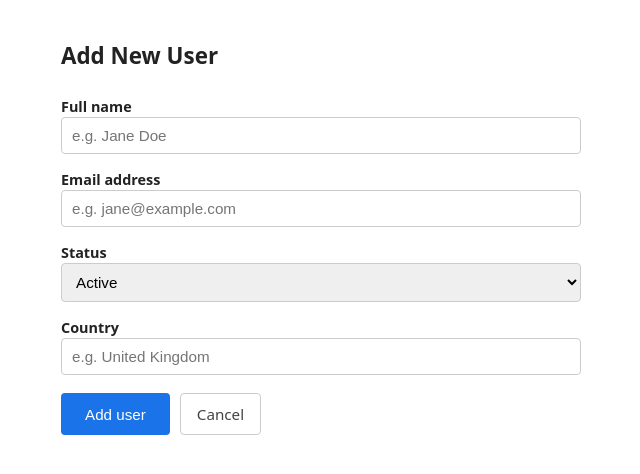
After one commit to subash2628/EKS_FastAPI, a FastAPI app: template app/templates/add_user.html in a window 1280 px wide. The commit adds this page. Shown: the top 474 px of the page, without its empty margins (319-959 px from the left). Run offline with FastAPI, Linux system fonts and the light colour scheme; the template is opened without the code that fills it, so the values that code supplies are empty.

Commit message:
feat: add user form and SQL console UI
Adds a form to insert new users into the database and a raw SQL
console for ad-hoc queries with results rendered in a table.

Co-Authored-By: Claude Sonnet 4.6 <noreply@anthropic.com>

```diff
--- a/app/main.py
+++ b/app/main.py
@@ -1,13 +1,14 @@
 from contextlib import asynccontextmanager
-from datetime import datetime, date
+from datetime import datetime
 
-from fastapi import FastAPI, Depends, Request, Form
-from fastapi.responses import HTMLResponse, JSONResponse
+from fastapi import FastAPI, Depends, Request, Form, HTTPException
+from fastapi.responses import HTMLResponse, JSONResponse, RedirectResponse
 from fastapi.templating import Jinja2Templates
 from sqlalchemy.orm import Session
 from prometheus_fastapi_instrumentator import Instrumentator
 
 from db import get_db, check_db_connection, engine, Base
+from sqlalchemy import text
 from models import User
 from schemas import UserOut, QueryParams
 import queries
@@ -95,6 +96,58 @@ def api_query(
     return {"results": [UserOut.model_validate(u).model_dump() for u in users]}
 
 
+@app.get("/users/add", response_class=HTMLResponse)
+def add_user_form(request: Request):
+    return templates.TemplateResponse("add_user.html", {"request": request})
+
+
+@app.post("/users/add")
+def add_user(
+    name: str = Form(...),
+    email: str = Form(...),
+    status: str = Form(...),
+    country: str = Form(...),
+    db: Session = Depends(get_db),
+):
+    existing = db.query(User).filter(User.email == email).first()
+    if existing:
+        raise HTTPException(status_code=400, detail="Email already exists")
+    user = User(name=name, email=email, status=status, country=country, created_at=datetime.utcnow())
+    db.add(user)
+    db.commit()
+    return RedirectResponse(url="/?added=1", status_code=303)
+
+
+@app.get("/sql", response_class=HTMLResponse)
+def sql_console(request: Request):
+    return templates.TemplateResponse("sql_console.html", {"request": request})
+
+
+@app.post("/sql", response_class=HTMLResponse)
+def sql_run(request: Request, query: str = Form(...), db: Session = Depends(get_db)):
+    try:
+        result = db.execute(text(query))
+        try:
+            columns = list(result.keys())
+            rows = [list(row) for row in result.fetchall()]
+            return templates.TemplateResponse(
+                "sql_console.html",
+                {"request": request, "query": query, "columns": columns, "rows": rows, "error": None},
+            )
+        except Exception:
+            db.commit()
+            return templates.TemplateResponse(
+                "sql_console.html",
+                {"request": request, "query": query, "columns": [], "rows": [], "error": None, "info": "Query executed successfully (no rows returned)."},
+            )
+    except Exception as e:
+        db.rollback()
+        return templates.TemplateResponse(
+            "sql_console.html",
+            {"request": request, "query": query, "columns": [], "rows": [], "error": str(e)},
+        )
+
+
 def _run_query(params: QueryParams, db: Session) -> list[User]:
     match params.filter_type:
         case "status":
--- /dev/null
+++ b/app/templates/add_user.html
@@ -0,0 +1,50 @@
+<!DOCTYPE html>
+<html lang="en">
+<head>
+  <meta charset="UTF-8" />
+  <meta name="viewport" content="width=device-width, initial-scale=1.0" />
+  <title>Add User</title>
+  <style>
+    body { font-family: system-ui, sans-serif; max-width: 520px; margin: 40px auto; padding: 0 16px; color: #222; }
+    h1 { font-size: 1.4rem; margin-bottom: 1.5rem; }
+    form { display: flex; flex-direction: column; gap: 14px; }
+    label { font-weight: 600; font-size: 0.9rem; }
+    input, select { padding: 9px 10px; border: 1px solid #ccc; border-radius: 4px; width: 100%; box-sizing: border-box; font-size: 0.95rem; }
+    input:focus, select:focus { outline: 2px solid #1a73e8; border-color: transparent; }
+    .actions { display: flex; gap: 10px; margin-top: 4px; }
+    button[type="submit"] { padding: 10px 24px; background: #1a73e8; color: white; border: none; border-radius: 4px; cursor: pointer; font-size: 0.95rem; }
+    button[type="submit"]:hover { background: #1557b0; }
+    a.back { padding: 10px 16px; border: 1px solid #ccc; border-radius: 4px; text-decoration: none; color: #444; font-size: 0.95rem; display: inline-block; }
+    a.back:hover { background: #f5f5f5; }
+  </style>
+</head>
+<body>
+  <h1>Add New User</h1>
+
+  <form method="post" action="/users/add">
+    <div>
+      <label for="name">Full name</label>
+      <input type="text" id="name" name="name" required placeholder="e.g. Jane Doe" />
+    </div>
+    <div>
+      <label for="email">Email address</label>
+      <input type="email" id="email" name="email" required placeholder="e.g. jane@example.com" />
+    </div>
+    <div>
+      <label for="status">Status</label>
+      <select id="status" name="status">
+        <option value="active">Active</option>
+        <option value="inactive">Inactive</option>
+      </select>
+    </div>
+    <div>
+      <label for="country">Country</label>
+      <input type="text" id="country" name="country" required placeholder="e.g. United Kingdom" />
+    </div>
+    <div class="actions">
+      <button type="submit">Add user</button>
+      <a class="back" href="/">Cancel</a>
+    </div>
+  </form>
+</body>
+</html>
```
Also changed, not shown: app/templates/index.html (+15 -1 lines), app/templates/sql_console.html (added, +81 -0 lines).
